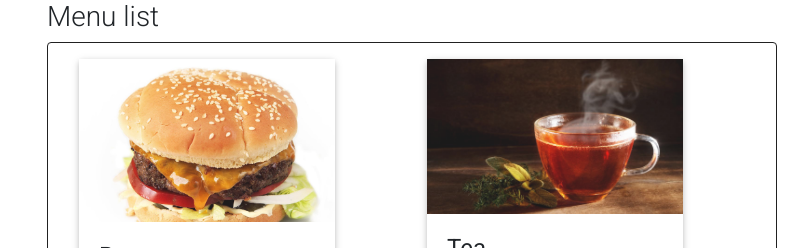
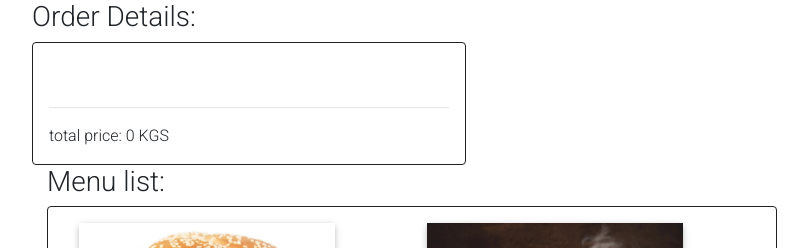
Before and after one commit to iarty/exam-7, a React (Create React App) app: page / in a window 1280 px wide. Shown: the top 248 px of the page, without its empty margins (38-846 px from the left). Built offline with nearby package versions, Linux system fonts and the light colour scheme.

Commit message:
#4 - Создал элемент списка заказов, передал и заполнил его  данными

```diff
--- a/src/App.js
+++ b/src/App.js
@@ -1,5 +1,6 @@
 import React, { Component } from 'react';
-import Menu from './components/menu/menu'
+import Menu from './components/menu/menu';
+import OrderList from './components//orderList/orderlist'
 import burgerImg from './assets/burgerImg.jpg';
 import teaImg from './assets/teaImg.jpg';
 import coffeeImg from './assets/coffeeImg.jpg';
@@ -8,20 +9,39 @@ import rollsImg from './assets/rollsImg.jpeg';
 import colaImg from './assets/colaImg.jpeg';
 
 const menuItemsArr = [
-  { name: 'Burger', price: 80, image: burgerImg },
-  { name: 'Tea', price: 15, image: teaImg },
-  { name: 'Coffee', price: 20, image: coffeeImg },
-  { name: 'Pizza', price: 320, image: pizzaImg },
-  { name: 'Rolls', price: 180, image: rollsImg },
-  { name: 'Cola', price: 40, image: colaImg },
+  { name: 'Burger', price: 80, image: burgerImg, value: 1 },
+  { name: 'Tea', price: 15, image: teaImg, value: 1 },
+  { name: 'Coffee', price: 20, image: coffeeImg, value: 1 },
+  { name: 'Pizza', price: 320, image: pizzaImg, value: 1 },
+  { name: 'Rolls', price: 180, image: rollsImg, value: 1 },
+  { name: 'Cola', price: 40, image: colaImg, value: 1 },
 ]
 export default class App extends Component {
-  state = {}
+  state = {
+    toOrderList: [],
+    totalPrice: null
+  }
+
+  addToOrderList = (index) => {
+    const toOrderList = this.state.toOrderList;
+    const newIndex = toOrderList.findIndex(el => el.name === menuItemsArr[index].name)
+    if (newIndex === -1) {
+      toOrderList.push(menuItemsArr[index])
+      this.setState({ toOrderList })
+    } else {
+      toOrderList[newIndex].value++
+      this.setState({ toOrderList })
+    }
+  }
+  totalPrice = () => {
+
+  }
   render() {
     return (
-      <div className="container">
+      <div className="container" >
         <div className="row">
-          <Menu MenuItemsArr={menuItemsArr} />
+          <OrderList DataItem={this.state.toOrderList} />
+          <Menu MenuItemsArr={menuItemsArr} addToOrderList={this.addToOrderList} />
         </div>
       </div>
     )
--- a/src/components/menu/menu.js
+++ b/src/components/menu/menu.js
@@ -4,7 +4,7 @@ import MenuItems from './menuItem/menuitem'
 const menu = (props) => {
   return (
     <div className="col-8">
-      <MenuItems menuItemsArr={props.MenuItemsArr} />
+      <MenuItems menuItemsArr={props.MenuItemsArr} addToOrderList={props.addToOrderList}/>
     </div>
   )
 }
--- a/src/components/menu/menuItem/card/card.js
+++ b/src/components/menu/menuItem/card/card.js
@@ -1,18 +1,17 @@
 import React from 'react';
 import { MDBBtn, MDBCard, MDBCardBody, MDBCardImage, MDBCardTitle, MDBCardText, MDBCol } from 'mdbreact';
 
-const Card = ({ dataItems }) => {
-  console.log(dataItems)
+const Card = ({ dataItems, addToOrderList, index }) => {
   return (
     <MDBCol className="mb-5">
-      <MDBCard style={{ width: "16rem" , height:'40vh' }}>
+      <MDBCard style={{ width: "16rem", height: 260 }}>
         <MDBCardImage className="img-fluid" src={dataItems.image} waves />
         <MDBCardBody>
           <MDBCardTitle>{dataItems.name}</MDBCardTitle>
           <MDBCardText>
             <span className="font-weight-bold">Price: {dataItems.price} KGS</span>
           </MDBCardText>
-          <MDBBtn href="#">Add</MDBBtn>
+          <MDBBtn href="#" onClick={() => addToOrderList(index)}>Add</MDBBtn>
         </MDBCardBody>
       </MDBCard>
     </MDBCol>
--- a/src/components/menu/menuItem/menuitem.js
+++ b/src/components/menu/menuItem/menuitem.js
@@ -1,15 +1,14 @@
 import React from 'react';
 import Card from './card/card'
 
-export default function menuitem({ menuItemsArr }) {
-  console.log()
+export default function menuitem({ menuItemsArr, addToOrderList }) {
   return (
-    <div className="">
+    <div>
       <div>
-        <h3>Menu list</h3>
+        <h3>Menu list:</h3>
       </div>
       <div className="border border-dark rounded d-flex flex-wrap p-3">
-        {menuItemsArr.map((el, i) => <Card key={i} dataItems = {el}/>)}
+        {menuItemsArr.map((el, i) => <Card key={i} dataItems={el} addToOrderList={addToOrderList} index={i}/>)}
       </div>
     </div>
   )
--- /dev/null
+++ b/src/components/orderList/orderListItem/orderlistitem.js
@@ -0,0 +1,20 @@
+import React from 'react';
+import { MDBListGroupItem } from "mdbreact";
+import { MDBCloseIcon } from "mdbreact"
+
+
+
+export default function orderlistitem({ DataItem }) {
+  // console.log(DataItem)
+  return (
+    <MDBListGroupItem color="warning d-flex justify-content-between">
+      <div>
+        <span>{DataItem.name}</span> <span>x{DataItem.value}</span>
+      </div>
+      <div>
+        <span>{DataItem.price * DataItem.value}</span>&nbsp;&nbsp;
+        <MDBCloseIcon />
+      </div>
+    </MDBListGroupItem>
+  )
+}
--- /dev/null
+++ b/src/components/orderList/orderlist.js
@@ -0,0 +1,25 @@
+import React from 'react';
+import OrderListItem from './orderListItem/orderlistitem';
+import { MDBListGroup } from "mdbreact";
+
+
+export default function orderlist({ DataItem }) {
+  let totalPrice = 0;
+  DataItem.forEach(element => {
+    totalPrice += element.price * element.value
+  });
+  return (
+    <div>
+      <div>
+        <h3>Order Details:</h3>
+      </div>
+      <div className="border border-dark rounded p-3">
+        <MDBListGroup className="my-4 mx-4" style={{ width: "22rem" }}>
+          {DataItem.map((el, i) => <OrderListItem key={i} DataItem={el} />)}
+        </MDBListGroup>
+        <hr />
+        <span>total price: {totalPrice} KGS</span>
+      </div>
+    </div>
+  )
+}
```
